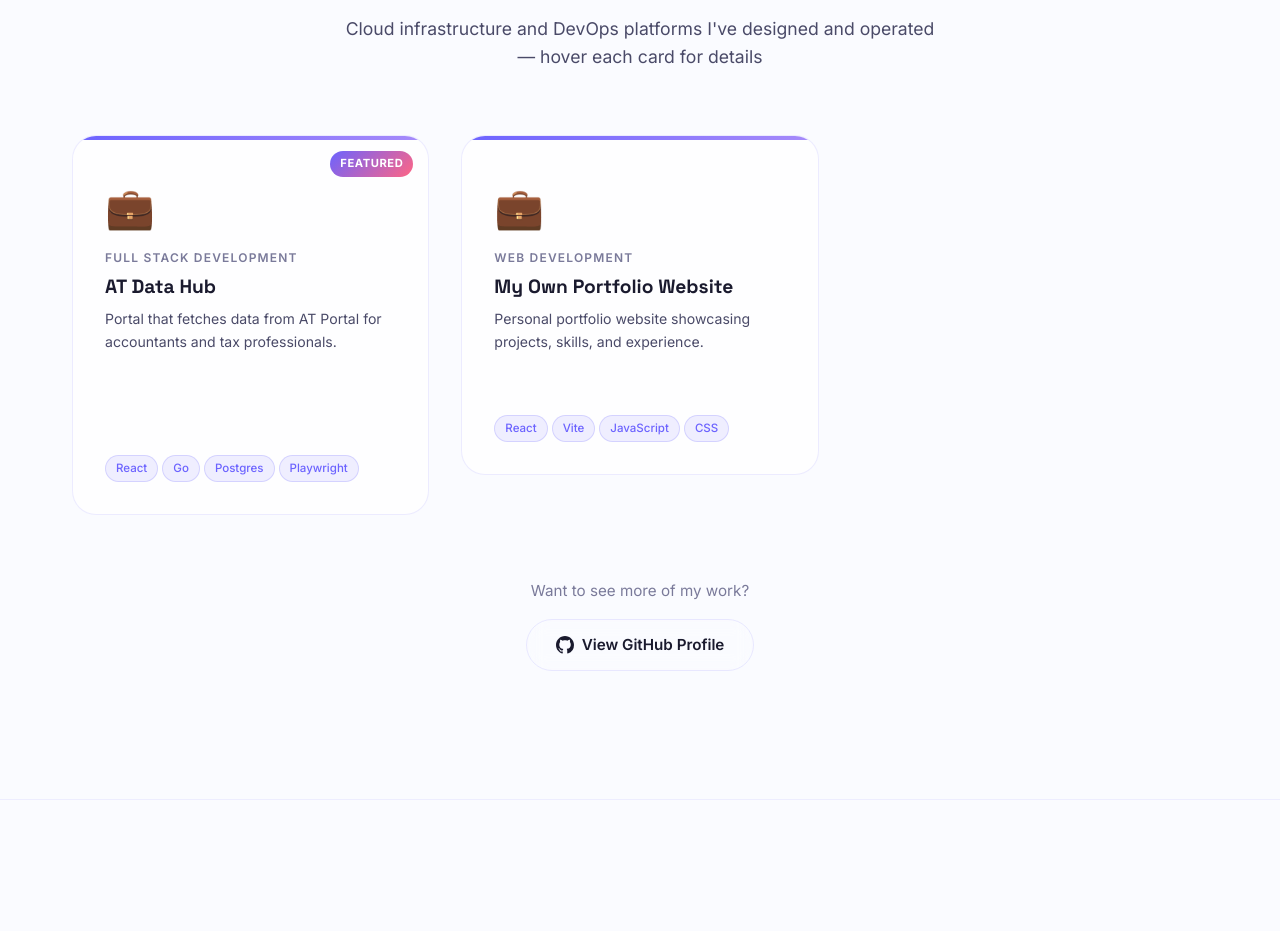
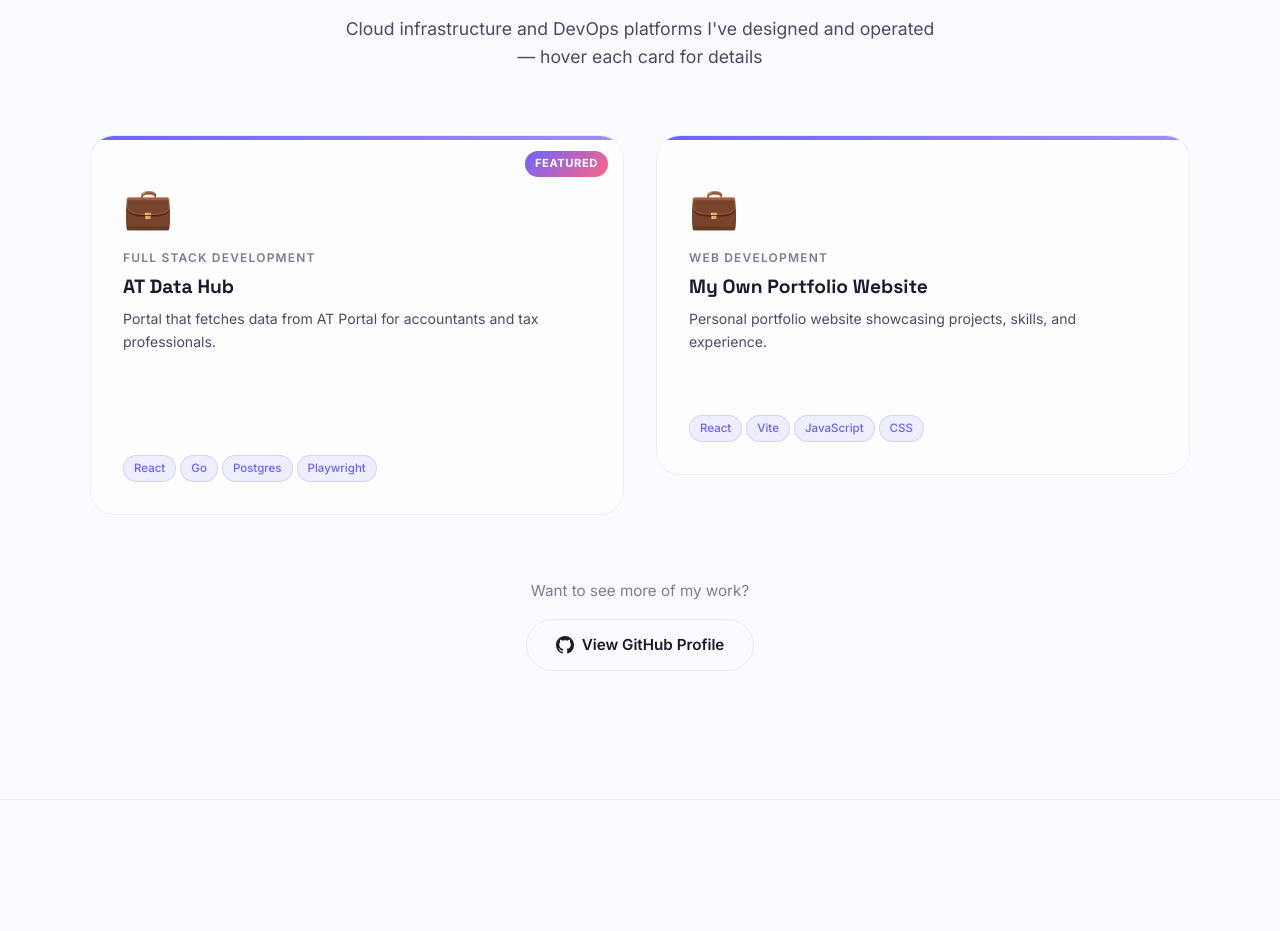
Before and after one commit to kabenz/portfolio, a React (Vite) app: page / in a window 1280 px wide. Shown: the part 6340-7271 px from the top of the page. Built offline with nearby package versions, Linux system fonts and the light colour scheme.

Commit message:
fix: 🐛 project data and ui

```diff
--- a/src/components/Projects/Projects.css
+++ b/src/components/Projects/Projects.css
@@ -10,8 +10,10 @@
 
 .projects__grid {
   display: grid;
-  grid-template-columns: repeat(3, 1fr);
+  grid-template-columns: repeat(auto-fit, minmax(320px, 1fr));
   gap: var(--spacing-lg);
+  max-width: 1100px;
+  margin: 0 auto;
 }
 
 .project-card {
@@ -19,6 +21,7 @@
   height: 340px;
   position: relative;
   cursor: pointer;
+  width: 100%;
 }
 
 .project-card--featured {
--- a/src/components/Projects/Projects.jsx
+++ b/src/components/Projects/Projects.jsx
@@ -1,36 +1,6 @@
 import { useEffect, useRef, useState } from "react";
+import projects from "../../data/projects";
 import "./Projects.css";
-
-const projects = [
-  {
-    id: 1,
-    title: "AT Data Hub",
-    description:
-      "Portal that fetches data from AT Portal for accountants and tax professionals.",
-    longDesc:
-      "Built with React and Go. It makes uses of Playwright for backend data scraping and Postgres for storage. The frontend features a clean UI with Tailwind CSS, showcasing data insights and automated syncronization with AT Portal. Designed for scalability and ease of use by accounting professionals.",
-    tags: ["React", "Go", "Postgres", "Playwright", "Tailwind CSS"],
-    category: "Full Stack Development",
-    live: null,
-    gradient: "linear-gradient(135deg, #6c63ff 0%, #a78bfa 100%)",
-    icon: "💼",
-    featured: true,
-  },
-  {
-    id: 2,
-    title: "My Own Portfolio Website",
-    description:
-      "Personal portfolio website showcasing projects, skills, and experience.",
-    longDesc:
-      "Built with React and Vite. Features interactive project cards, experience timeline, and responsive design. Optimized for performance and accessibility.",
-    tags: ["React", "Vite", "JavaScript", "CSS"],
-    category: "Web Development",
-    live: null,
-    gradient: "linear-gradient(135deg, #6c63ff 0%, #a78bfa 100%)",
-    icon: "💼",
-    featured: false,
-  },
-];
 
 function ProjectCard({ project, index }) {
   const [flipped, setFlipped] = useState(false);
--- /dev/null
+++ b/src/data/projects.js
@@ -0,0 +1,36 @@
+/** @import { ProjectItem } from '../types/projects.js' */
+
+/** @type {ProjectItem[]} */
+
+const projects = [
+  {
+    id: 1,
+    title: "AT Data Hub",
+    description:
+      "Portal that fetches data from AT Portal for accountants and tax professionals.",
+    longDesc:
+      "Built with React and Go. It makes uses of Playwright for backend data scraping and Postgres for storage. The frontend features a clean UI with Tailwind CSS, showcasing data insights and automated syncronization with AT Portal. Designed for scalability and ease of use by accounting professionals.",
+    tags: ["React", "Go", "Postgres", "Playwright", "Tailwind CSS"],
+    category: "Full Stack Development",
+    live: null,
+    gradient: "linear-gradient(135deg, #6c63ff 0%, #a78bfa 100%)",
+    icon: "💼",
+    featured: true,
+  },
+  {
+    id: 2,
+    title: "My Own Portfolio Website",
+    description:
+      "Personal portfolio website showcasing projects, skills, and experience.",
+    longDesc:
+      "Built with React and Vite. Features interactive project cards, experience timeline, and responsive design. Optimized for performance and accessibility.",
+    tags: ["React", "Vite", "JavaScript", "CSS"],
+    category: "Web Development",
+    live: null,
+    gradient: "linear-gradient(135deg, #6c63ff 0%, #a78bfa 100%)",
+    icon: "💼",
+    featured: false,
+  },
+];
+
+export default projects;
--- /dev/null
+++ b/src/types/projects.js
@@ -0,0 +1,21 @@
+/**
+ * @typedef {Object} ProjectItem
+ *
+ * Required fields
+ * @property {string} id   - Unique identifier for the project entry
+ * @property {string} title - Display title of the project
+ *
+ * Optional fields
+ * @property {string} [description] - Short description of the project
+ * @property {string} [icon]        - Icon identifier or URL representing the project
+ * @property {number} [sortOrder]   - Display order; lower values appear first
+ * @property {string} [longDesc]    - Longer description shown on card flip
+ * @property {string[]} [tags]      - Array of technology tags associated with the project
+ * @property {string} [category]    - Category or type of project (e.g. "Web Development")
+ * @property {string} [live]        - URL to live demo of the project
+ * @property {string} [github]      - URL to GitHub repository for the project
+ * @property {string} [gradient]    - CSS gradient string for card background (e.g. "linear-gradient(135deg, #6c63ff 0%, #a78bfa 100%)")
+ * @property {boolean} [featured]   - Whether this project should be highlighted as featured
+ */
+
+export {}
```
